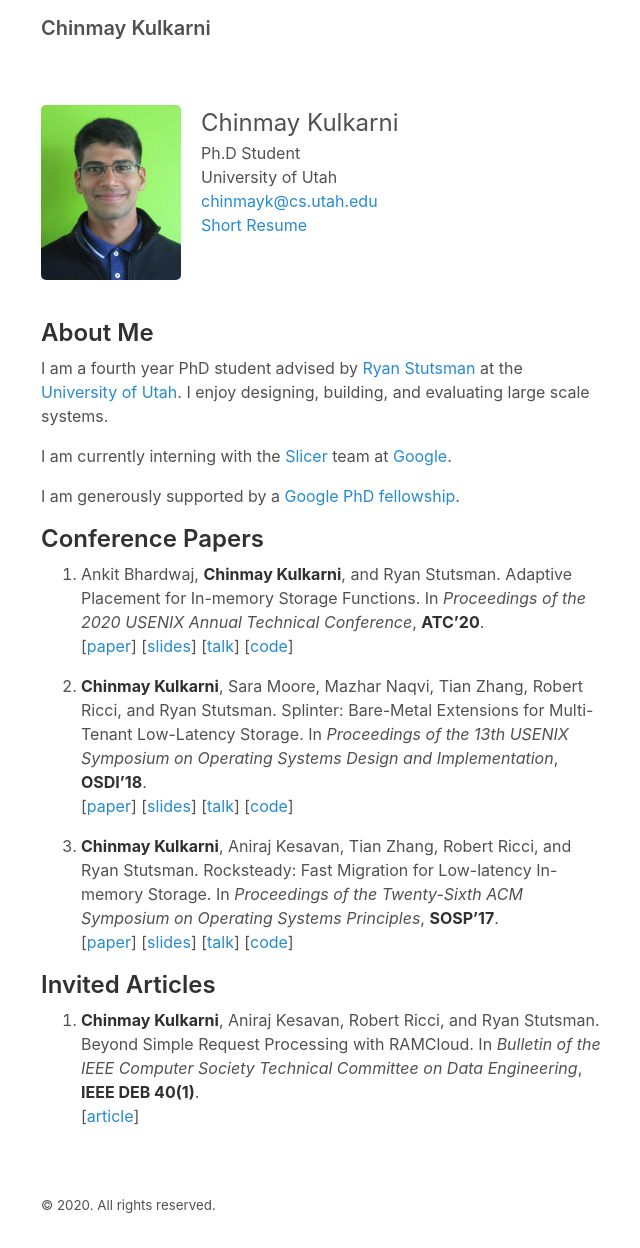
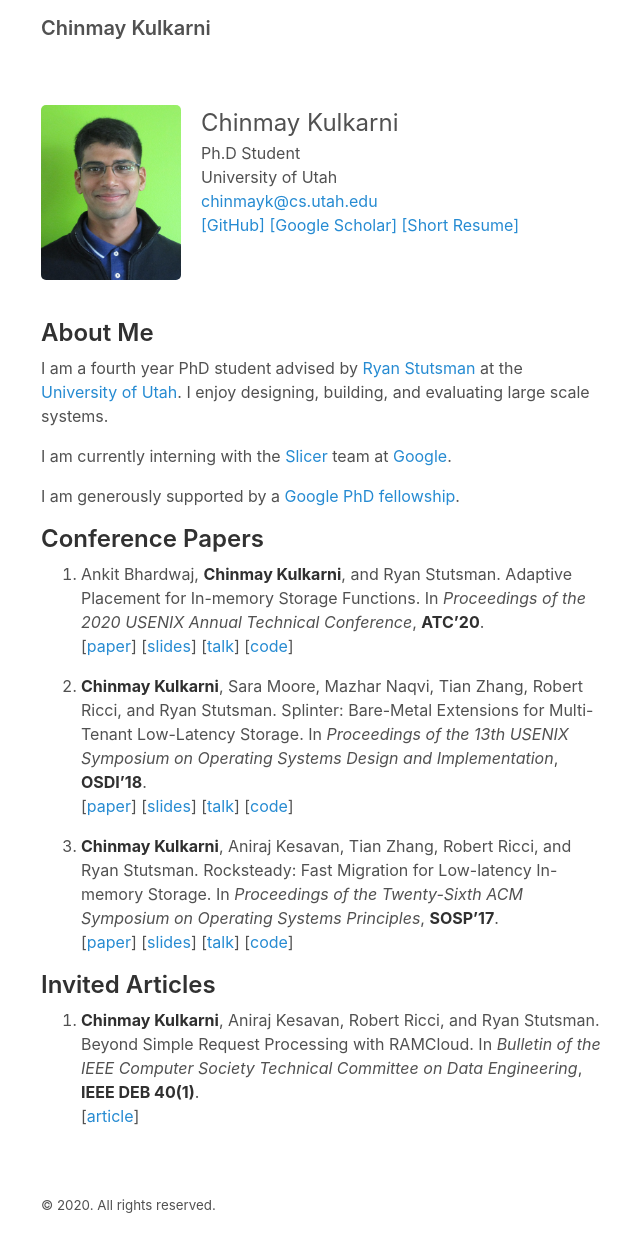
Before and after one commit to chinkulkarni/chinkulkarni.github.io, a Jekyll site: the page built from index.md, in a window 1280 px wide. Shown: the whole page, without its empty margins (319-959 px from the left). Built offline with Jekyll 4.4.1, drawn with Linux system fonts in a browser that asks for light colours.

Commit message:
Update Links

```diff
--- a/index.md
+++ b/index.md
@@ -9,7 +9,9 @@ layout: page
 Ph.D Student<br>
 University of Utah<br>
 <a href="mailto:chinmayk@cs.utah.edu">chinmayk@cs.utah.edu</a><br>
-<a href="https://chinkulkarni.github.io/public/chinmay_cv_research.pdf">Short Resume</a>
+<a href="https://github.com/chinkulkarni">[GitHub]</a>
+<a href="https://scholar.google.com/citations?user=4A_MGvMAAAAJ&hl=en">[Google Scholar]</a>
+<a href="https://chinkulkarni.github.io/public/chinmay_cv_research.pdf">[Short Resume]</a>
 </div>
 </div>
 
```
